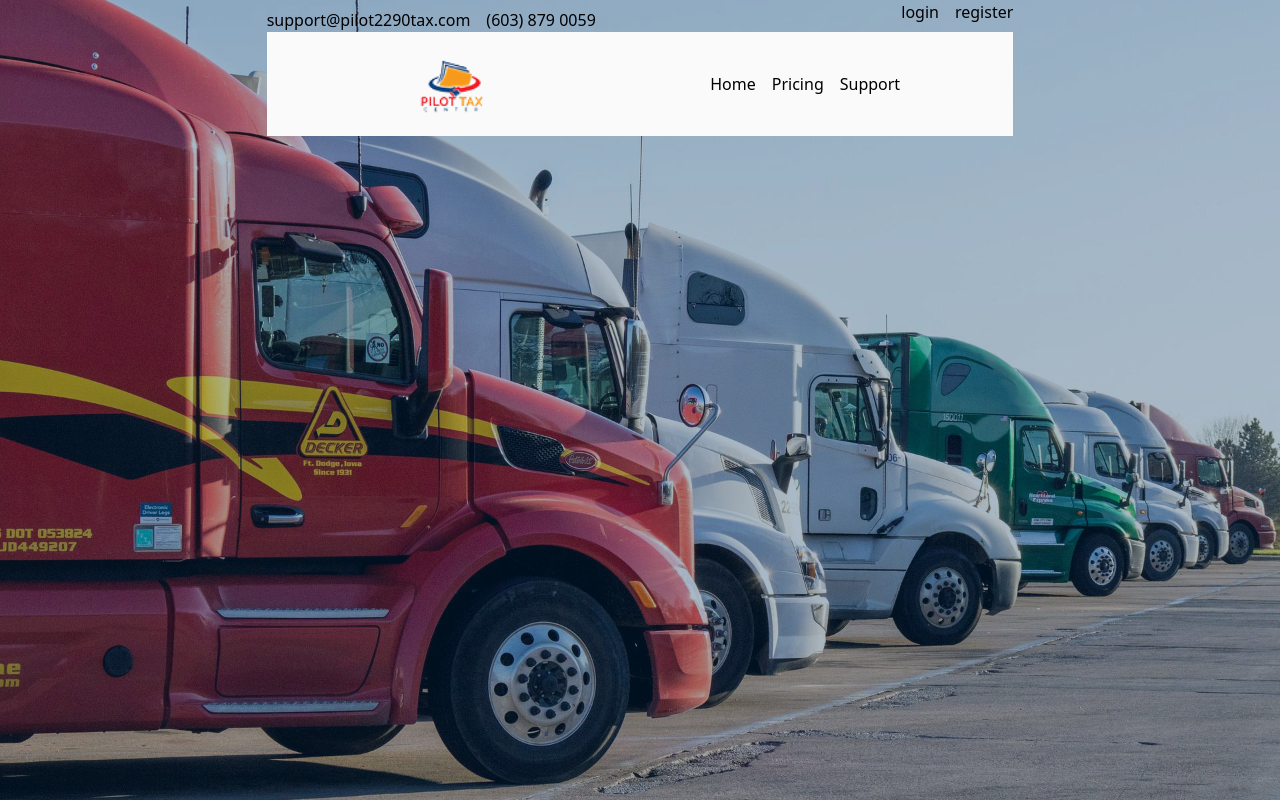
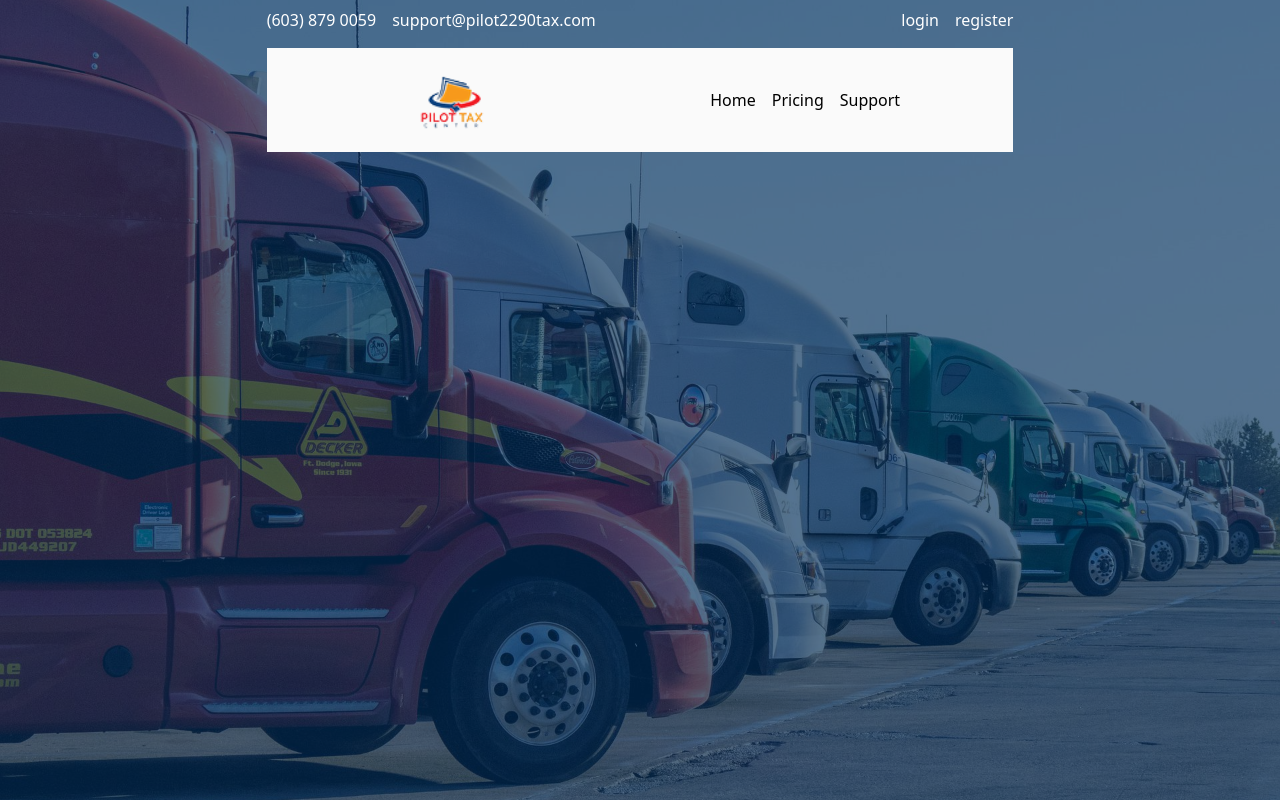
Before and after one commit to zafer-sibi/pilottax, a website: page src/index.html in a window 1280 px wide. Shown: the top 802 px of the page. Drawn offline with Linux system fonts and the light colour scheme.

Commit message:
home page update

```diff
--- a/src/index.html
+++ b/src/index.html
@@ -11,16 +11,16 @@
 
   <header class="fixed top-0 left-0 right-0 w-full z-50">
     <div class="flex justify-center mt-0" id="remove">
-      <div class="flex justify-between w-7/12 navbar-transition">
+      <div class="flex justify-between w-7/12 navbar-transition text-white mb-4">
 
         <div id="email-phone" class="mt-2 flex space-x-4 fade-transition">
-          <div class="cursor-pointer">support@pilot2290tax.com</div>
-          <div class="cursor-pointer">(603) 879 0059</div>
+          <div class="cursor-pointer hover:text-[#f89a1c]">(603) 879 0059</div>
+          <div class="cursor-pointer hover:text-[#f89a1c]">support@pilot2290tax.com</div>
         </div>
 
-        <div id="auth" class="flex space-x-4 fade-transition">
-          <div class="cursor-pointer">login</div>
-          <div class="cursor-pointer">register</div>
+        <div id="auth" class=" mt-2 flex space-x-4 fade-transition items-center">
+          <div class="cursor-pointer hover:text-[#f89a1c]">login</div>
+          <div class="cursor-pointer hover:text-[#f89a1c]">register</div>
         </div>
 
       </div>
@@ -47,7 +47,7 @@
 
     <div class="bg-[url('../images/banner-1.jpg')] bg-cover bg-center min-h-screen bg-fixed"></div>
 
-    <div class="absolute inset-0 bg-[#002e5baa] opacity-50"></div>
+    <div class="absolute inset-0 bg-[#002e5baa] opacity-100"></div>
 
 
 
@@ -187,57 +187,57 @@
               <div class="text-2xl">Excise Tax(from 2290)</div>
             </div>
             <div class="flex flex-col space-y-4">
-              <!-- Row 1 -->
+
               <div class="flex items-center space-x-4">
-                <!-- SVG in the first column -->
+
                 <div class="w-6 h-6">
                   <svg xmlns="http://www.w3.org/2000/svg" fill="none" viewBox="0 0 24 24" stroke-width="1.5" stroke="currentColor" class=" bg-[#f89a1c] w-full h-full">
                     <path stroke-linecap="round" stroke-linejoin="round" d="m4.5 12.75 6 6 9-13.5" />
                   </svg>
                 </div>
-                <!-- Text in the second column -->
+
                 <div class="text-lg font-medium">
                   Full Year Tax Payment
                 </div>
               </div>
 
-              <!-- Row 2 -->
+
               <div class="flex items-center space-x-4">
-                <!-- SVG in the first column -->
+
                 <div class="w-6 h-6">
                   <svg xmlns="http://www.w3.org/2000/svg" fill="none" viewBox="0 0 24 24" stroke-width="1.5" stroke="currentColor" class=" bg-[#f89a1c] w-full h-full">
                     <path stroke-linecap="round" stroke-linejoin="round" d="m4.5 12.75 6 6 9-13.5" />
                   </svg>
                 </div>
-                <!-- Text in the second column -->
+
                 <div class="text-lg font-medium">
                   Partial Year Tax Payment
                 </div>
               </div>
 
-              <!-- Row 3 -->
+
               <div class="flex items-center space-x-4">
-                <!-- SVG in the first column -->
+
                 <div class="w-6 h-6">
                   <svg xmlns="http://www.w3.org/2000/svg" fill="none" viewBox="0 0 24 24" stroke-width="1.5" stroke="currentColor" class=" bg-[#f89a1c] w-full h-full">
                     <path stroke-linecap="round" stroke-linejoin="round" d="m4.5 12.75 6 6 9-13.5" />
                   </svg>
                 </div>
-                <!-- Text in the second column -->
+
                 <div class="text-lg font-medium">
                   Amend Tax Return or Claim Credits
                 </div>
               </div>
 
-              <!-- Row 4 -->
+
               <div class="flex items-center space-x-4">
-                <!-- SVG in the first column -->
+
                 <div class="w-6 h-6">
                   <svg xmlns="http://www.w3.org/2000/svg" fill="none" viewBox="0 0 24 24" stroke-width="1.5" stroke="currentColor" class=" bg-[#f89a1c] w-full h-full">
                     <path stroke-linecap="round" stroke-linejoin="round" d="m4.5 12.75 6 6 9-13.5" />
                   </svg>
                 </div>
-                <!-- Text in the second column -->
+
                 <div class="text-lg font-medium">
                   Get Schedule 1 in minutes
                 </div>
@@ -250,57 +250,57 @@
               <div class="text-2xl">Owners & Operators</div>
             </div>
             <div class="flex flex-col space-y-4">
-              <!-- Row 1 -->
+
               <div class="flex items-center space-x-4">
-                <!-- SVG in the first column -->
+
                 <div class="w-6 h-6">
                   <svg xmlns="http://www.w3.org/2000/svg" fill="none" viewBox="0 0 24 24" stroke-width="1.5" stroke="currentColor" class=" bg-[#f89a1c] w-full h-full">
                     <path stroke-linecap="round" stroke-linejoin="round" d="m4.5 12.75 6 6 9-13.5" />
                   </svg>
                 </div>
-                <!-- Text in the second column -->
+
                 <div class="text-lg font-medium">
                   Save time and money
                 </div>
               </div>
 
-              <!-- Row 2 -->
+
               <div class="flex items-center space-x-4">
-                <!-- SVG in the first column -->
+
                 <div class="w-6 h-6">
                   <svg xmlns="http://www.w3.org/2000/svg" fill="none" viewBox="0 0 24 24" stroke-width="1.5" stroke="currentColor" class=" bg-[#f89a1c] w-full h-full">
                     <path stroke-linecap="round" stroke-linejoin="round" d="m4.5 12.75 6 6 9-13.5" />
                   </svg>
                 </div>
-                <!-- Text in the second column -->
+
                 <div class="text-lg font-medium">
                   IRS certified Tax software
                 </div>
               </div>
 
-              <!-- Row 3 -->
+
               <div class="flex items-center space-x-4">
-                <!-- SVG in the first column -->
+
                 <div class="w-6 h-6">
                   <svg xmlns="http://www.w3.org/2000/svg" fill="none" viewBox="0 0 24 24" stroke-width="1.5" stroke="currentColor" class=" bg-[#f89a1c] w-full h-full">
                     <path stroke-linecap="round" stroke-linejoin="round" d="m4.5 12.75 6 6 9-13.5" />
                   </svg>
                 </div>
-                <!-- Text in the second column -->
+
                 <div class="text-lg font-medium">
                   Safe and Secure e-file process
                 </div>
               </div>
 
-              <!-- Row 4 -->
+
               <div class="flex items-center space-x-4">
-                <!-- SVG in the first column -->
+
                 <div class="w-6 h-6">
                   <svg xmlns="http://www.w3.org/2000/svg" fill="none" viewBox="0 0 24 24" stroke-width="1.5" stroke="currentColor" class=" bg-[#f89a1c] w-full h-full">
                     <path stroke-linecap="round" stroke-linejoin="round" d="m4.5 12.75 6 6 9-13.5" />
                   </svg>
                 </div>
-                <!-- Text in the second column -->
+
                 <div class="text-lg font-medium">
                   No hidden charges
                 </div>
@@ -313,43 +313,43 @@
               <div class="text-2xl">Tax Practitioner</div>
             </div>
             <div class="flex flex-col space-y-4">
-              <!-- Row 1 -->
+
               <div class="flex items-center space-x-4">
-                <!-- SVG in the first column -->
+
                 <div class="w-6 h-6">
                   <svg xmlns="http://www.w3.org/2000/svg" fill="none" viewBox="0 0 24 24" stroke-width="1.5" stroke="currentColor" class=" bg-[#f89a1c] w-full h-full">
                     <path stroke-linecap="round" stroke-linejoin="round" d="m4.5 12.75 6 6 9-13.5" />
                   </svg>
                 </div>
-                <!-- Text in the second column -->
+
                 <div class="text-lg font-medium">
                   Single Account for multiple clients
                 </div>
               </div>
 
-              <!-- Row 2 -->
+
               <div class="flex items-center space-x-4">
-                <!-- SVG in the first column -->
+
                 <div class="w-6 h-6">
                   <svg xmlns="http://www.w3.org/2000/svg" fill="none" viewBox="0 0 24 24" stroke-width="1.5" stroke="currentColor" class="bg-[#f89a1c] w-full h-full">
                     <path stroke-linecap="round" stroke-linejoin="round" d="m4.5 12.75 6 6 9-13.5" />
                   </svg>
                 </div>
-                <!-- Text in the second column -->
+
                 <div class="text-lg font-medium">
                   File for unlimited businesses
                 </div>
               </div>
 
-              <!-- Row 3 -->
+
               <div class="flex items-center space-x-4">
-                <!-- SVG in the first column -->
+
                 <div class="w-6 h-6">
                   <svg xmlns="http://www.w3.org/2000/svg" fill="none" viewBox="0 0 24 24" stroke-width="1.5" stroke="currentColor" class="bg-[#f89a1c] w-full h-full">
                     <path stroke-linecap="round" stroke-linejoin="round" d="m4.5 12.75 6 6 9-13.5" />
                   </svg>
                 </div>
-                <!-- Text in the second column -->
+
                 <div class="text-lg font-medium">
                   Volume discount by total filings
                 </div>
@@ -378,57 +378,57 @@
               <div class="text-2xl">IRS Form 2290</div>
             </div>
             <div class="flex flex-col space-y-4">
-              <!-- Row 1 -->
+
               <div class="flex items-center space-x-4">
-                <!-- SVG in the first column -->
+
                 <div class="w-6 h-6">
                   <svg xmlns="http://www.w3.org/2000/svg" fill="none" viewBox="0 0 24 24" stroke-width="1.5" stroke="currentColor" class=" bg-[#f89a1c] w-full h-full">
                     <path stroke-linecap="round" stroke-linejoin="round" d="m4.5 12.75 6 6 9-13.5" />
                   </svg>
                 </div>
-                <!-- Text in the second column -->
+
                 <div class="text-lg font-medium max-w-96">
                   If the vehicle’s gross weight is 55,000 pounds or more
                 </div>
               </div>
 
-              <!-- Row 2 -->
+
               <div class="flex items-center space-x-4">
-                <!-- SVG in the first column -->
+
                 <div class="w-6 h-6">
                   <svg xmlns="http://www.w3.org/2000/svg" fill="none" viewBox="0 0 24 24" stroke-width="1.5" stroke="currentColor" class=" bg-[#f89a1c] w-full h-full">
                     <path stroke-linecap="round" stroke-linejoin="round" d="m4.5 12.75 6 6 9-13.5" />
                   </svg>
                 </div>
-                <!-- Text in the second column -->
+
                 <div class="text-lg font-medium max-w-96">
                   Amendment - for total gross weight increase or suspended vehicles exceeding the mileage
                 </div>
               </div>
 
-              <!-- Row 3 -->
+
               <div class="flex items-center space-x-4">
-                <!-- SVG in the first column -->
+
                 <div class="w-6 h-6">
                   <svg xmlns="http://www.w3.org/2000/svg" fill="none" viewBox="0 0 24 24" stroke-width="1.5" stroke="currentColor" class=" bg-[#f89a1c] w-full h-full">
                     <path stroke-linecap="round" stroke-linejoin="round" d="m4.5 12.75 6 6 9-13.5" />
                   </svg>
                 </div>
-                <!-- Text in the second column -->
+
                 <div class="text-lg font-medium max-w-96">
                   Claim a suspension - If the vehicle is destroyed, stolen, sold, or used 5000 miles or less
                 </div>
               </div>
 
-              <!-- Row 4 -->
+
               <div class="flex items-center space-x-4">
-                <!-- SVG in the first column -->
+
                 <div class="w-6 h-6">
                   <svg xmlns="http://www.w3.org/2000/svg" fill="none" viewBox="0 0 24 24" stroke-width="1.5" stroke="currentColor" class=" bg-[#f89a1c] w-full h-full">
                     <path stroke-linecap="round" stroke-linejoin="round" d="m4.5 12.75 6 6 9-13.5" />
                   </svg>
                 </div>
-                <!-- Text in the second column -->
+
                 <div class="text-lg font-medium max-w-96">
                   Credit - previous years sold, stolen, or destroyed vehicles
                 </div>
@@ -441,29 +441,29 @@
               <div class="text-2xl">IRS Form 8849</div>
             </div>
             <div class="flex flex-col space-y-4">
-              <!-- Row 1 -->
+
               <div class="flex items-center space-x-4">
-                <!-- SVG in the first column -->
+
                 <div class="w-6 h-6">
                   <svg xmlns="http://www.w3.org/2000/svg" fill="none" viewBox="0 0 24 24" stroke-width="1.5" stroke="currentColor" class=" bg-[#f89a1c] w-full h-full">
                     <path stroke-linecap="round" stroke-linejoin="round" d="m4.5 12.75 6 6 9-13.5" />
                   </svg>
                 </div>
-                <!-- Text in the second column -->
+
                 <div class="text-lg font-medium max-w-96">
                   If the vehicle is sold, destroyed, or stolen
                 </div>
               </div>
 
-              <!-- Row 2 -->
+
               <div class="flex items-center space-x-4">
-                <!-- SVG in the first column -->
+
                 <div class="w-6 h-6">
                   <svg xmlns="http://www.w3.org/2000/svg" fill="none" viewBox="0 0 24 24" stroke-width="1.5" stroke="currentColor" class=" bg-[#f89a1c] w-full h-full">
                     <path stroke-linecap="round" stroke-linejoin="round" d="m4.5 12.75 6 6 9-13.5" />
                   </svg>
                 </div>
-                <!-- Text in the second column -->
+
                 <div class="text-lg font-medium max-w-96">
                   If the vehicle is used less than 5000 miles (or 7500 miles for an agricultural vehicle)
                 </div>
@@ -476,30 +476,30 @@
               <div class="text-2xl">Heavy Vehicle Use Tax (HVUT)</div>
             </div>
             <div class="flex flex-col space-y-4">
-              <!-- Row 1 -->
+
               <div class="flex items-center space-x-4">
-                <!-- SVG in the first column -->
+
                 <div class="w-6 h-6">
                   <svg xmlns="http://www.w3.org/2000/svg" fill="none" viewBox="0 0 24 24" stroke-width="1.5" stroke="currentColor" class=" bg-[#f89a1c] w-full h-full">
                     <path stroke-linecap="round" stroke-linejoin="round" d="m4.5 12.75 6 6 9-13.5" />
                   </svg>
                 </div>
-                <!-- Text in the second column -->
+
                 <div class="text-lg font-medium max-w-96">
                   Fleet Owners with 25 plus vehicles having a gross weight of 55,000 pounds or more must file Form 2290 electronically.
 
                 </div>
               </div>
 
-              <!-- Row 2 -->
+
               <div class="flex items-center space-x-4">
-                <!-- SVG in the first column -->
+
                 <div class="w-6 h-6">
                   <svg xmlns="http://www.w3.org/2000/svg" fill="none" viewBox="0 0 24 24" stroke-width="1.5" stroke="currentColor" class="bg-[#f89a1c] w-full h-full">
                     <path stroke-linecap="round" stroke-linejoin="round" d="m4.5 12.75 6 6 9-13.5" />
                   </svg>
                 </div>
-                <!-- Text in the second column -->
+
                 <div class="text-lg font-medium max-w-96">
                   Pay full-year tax by Aug 31 and avoid penalties and interest
                 </div>
```
Also changed, not shown: dist/styles.css.
